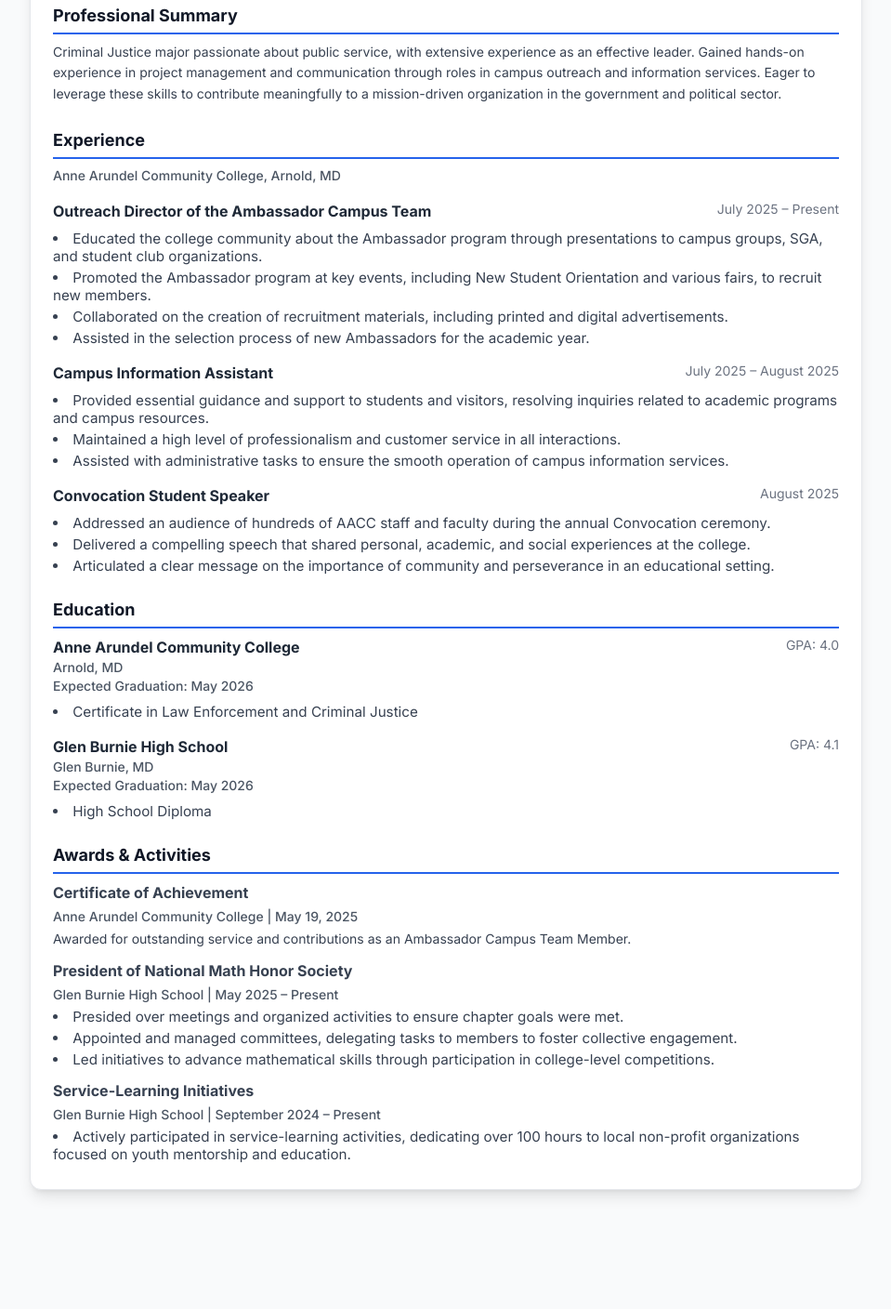
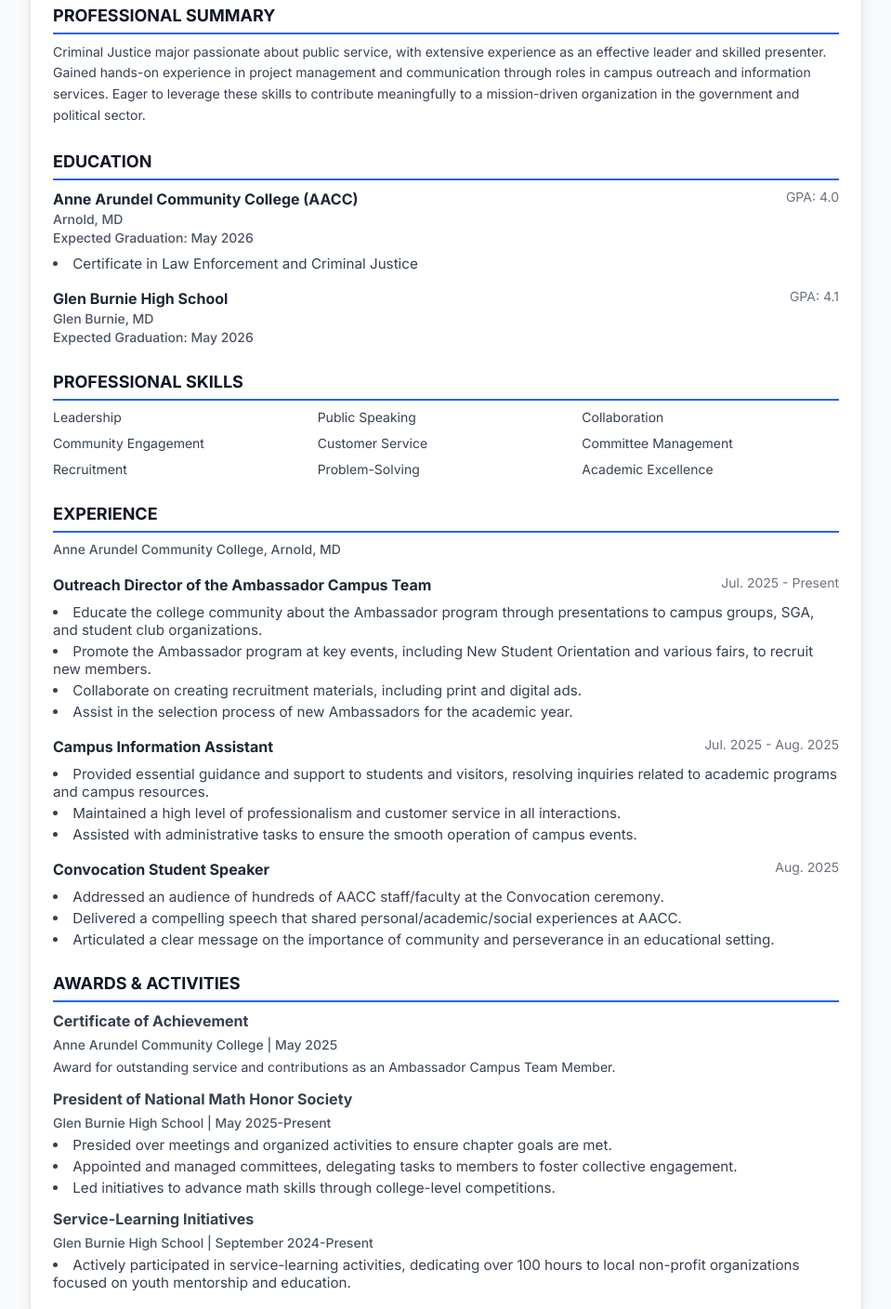
Before and after one commit to victoraigbedion1-hue/victoraigbedion1-hue.github.io, a plain HTML site: page index.html in a window 1280 px wide. Shown: the part 180-1588 px from the top of the page at 93% size, without its empty margins (160-1119 px from the left). Before the commit the page ends 1492 px from the top, so only its background shows below. Drawn offline with nearby package versions, Linux system fonts and the light colour scheme.

Commit message:
Update index.html

```diff
--- a/index.html
+++ b/index.html
@@ -71,71 +71,19 @@
 
         <!-- Professional Summary Section -->
         <section class="mt-4">
-            <h2 class="text-lg font-bold text-gray-900 pb-1 border-b-2 border-blue-600">Professional Summary</h2>
+            <h2 class="text-lg font-bold text-gray-900 pb-1 border-b-2 border-blue-600">PROFESSIONAL SUMMARY</h2>
             <p class="mt-2 text-gray-700 leading-relaxed text-sm">
-                Criminal Justice major passionate about public service, with extensive experience as an effective leader. Gained hands-on experience in project management and communication through roles in campus outreach and information services. Eager to leverage these skills to contribute meaningfully to a mission-driven organization in the government and political sector.
+                Criminal Justice major passionate about public service, with extensive experience as an effective leader and skilled presenter. Gained hands-on experience in project management and communication through roles in campus outreach and information services. Eager to leverage these skills to contribute meaningfully to a mission-driven organization in the government and political sector.
             </p>
-        </section>
-
-        <!-- Experience Section -->
-        <section class="mt-6">
-            <h2 class="text-lg font-bold text-gray-900 pb-1 border-b-2 border-blue-600">Experience</h2>
-
-            <!-- Since all roles are at AACC, we will consolidate the institution name at the top of this section as requested -->
-            <p class="text-sm font-medium text-gray-600 mt-2 mb-4">
-                Anne Arundel Community College, Arnold, MD
-            </p>
-
-            <!-- Role: Outreach Director -->
-            <div class="mt-2">
-                <div class="flex justify-between items-start">
-                    <h3 class="text-base font-bold">Outreach Director of the Ambassador Campus Team</h3>
-                    <span class="text-sm text-gray-500">July 2025 – Present</span>
-                </div>
-                <ul class="list-disc list-inside mt-2 space-y-1 text-gray-700">
-                    <li>Educated the college community about the Ambassador program through presentations to campus groups, SGA, and student club organizations.</li>
-                    <li>Promoted the Ambassador program at key events, including New Student Orientation and various fairs, to recruit new members.</li>
-                    <li>Collaborated on the creation of recruitment materials, including printed and digital advertisements.</li>
-                    <li>Assisted in the selection process of new Ambassadors for the academic year.</li>
-                </ul>
-            </div>
-
-            <!-- Role: Campus Information Assistant -->
-            <div class="mt-4">
-                <div class="flex justify-between items-start">
-                    <h3 class="text-base font-bold">Campus Information Assistant</h3>
-                    <span class="text-sm text-gray-500">July 2025 – August 2025</span>
-                </div>
-                <ul class="list-disc list-inside mt-2 space-y-1 text-gray-700">
-                    <li>Provided essential guidance and support to students and visitors, resolving inquiries related to academic programs and campus resources.</li>
-                    <li>Maintained a high level of professionalism and customer service in all interactions.</li>
-                    <li>Assisted with administrative tasks to ensure the smooth operation of campus information services.</li>
-                </ul>
-            </div>
-
-            <!-- Role: Student Speaker -->
-            <div class="mt-4">
-                <div class="flex justify-between items-start">
-                    <h3 class="text-base font-bold">Convocation Student Speaker</h3>
-                    <span class="text-sm text-gray-500">August 2025</span>
-                </div>
-                <ul class="list-disc list-inside mt-2 space-y-1 text-gray-700">
-                    <li>Addressed an audience of hundreds of AACC staff and faculty during the annual Convocation ceremony.</li>
-                    <li>Delivered a compelling speech that shared personal, academic, and social experiences at the college.</li>
-                    <li>Articulated a clear message on the importance of community and perseverance in an educational setting.</li>
-                </ul>
-            </div>
-
         </section>
 
         <!-- Education Section -->
         <section class="mt-6">
-            <h2 class="text-lg font-bold text-gray-900 pb-1 border-b-2 border-blue-600">Education</h2>
-            <!-- Reordered to put AACC first -->
+            <h2 class="text-lg font-bold text-gray-900 pb-1 border-b-2 border-blue-600">EDUCATION</h2>
             <div class="mt-2">
                 <div class="flex justify-between items-start">
                     <div>
-                        <h3 class="text-base font-bold">Anne Arundel Community College</h3>
+                        <h3 class="text-base font-bold">Anne Arundel Community College (AACC)</h3>
                         <p class="text-sm font-medium text-gray-600">Arnold, MD</p>
                         <p class="text-sm font-medium text-gray-600">Expected Graduation: May 2026</p>
                     </div>
@@ -154,32 +102,96 @@
                     </div>
                     <span class="text-sm text-gray-500">GPA: 4.1</span>
                 </div>
-                <ul class="list-disc list-inside mt-1 space-y-1 text-gray-700">
-                    <li>High School Diploma</li>
+            </div>
+        </section>
+
+        <!-- Professional Skills Section -->
+        <section class="mt-6">
+            <h2 class="text-lg font-bold text-gray-900 pb-1 border-b-2 border-blue-600">PROFESSIONAL SKILLS</h2>
+            <div class="mt-2 grid grid-cols-2 sm:grid-cols-3 gap-2 text-gray-700 text-sm">
+                <span>Leadership</span>
+                <span>Public Speaking</span>
+                <span>Collaboration</span>
+                <span>Community Engagement</span>
+                <span>Customer Service</span>
+                <span>Committee Management</span>
+                <span>Recruitment</span>
+                <span>Problem-Solving</span>
+                <span>Academic Excellence</span>
+            </div>
+        </section>
+
+        <!-- Experience Section -->
+        <section class="mt-6">
+            <h2 class="text-lg font-bold text-gray-900 pb-1 border-b-2 border-blue-600">EXPERIENCE</h2>
+
+            <!-- Since all roles are at AACC, we will consolidate the institution name at the top of this section as requested -->
+            <p class="text-sm font-medium text-gray-600 mt-2 mb-4">
+                Anne Arundel Community College, Arnold, MD
+            </p>
+
+            <!-- Role: Outreach Director -->
+            <div class="mt-2">
+                <div class="flex justify-between items-start">
+                    <h3 class="text-base font-bold">Outreach Director of the Ambassador Campus Team</h3>
+                    <span class="text-sm text-gray-500">Jul. 2025 - Present</span>
+                </div>
+                <ul class="list-disc list-inside mt-2 space-y-1 text-gray-700">
+                    <li>Educate the college community about the Ambassador program through presentations to campus groups, SGA, and student club organizations.</li>
+                    <li>Promote the Ambassador program at key events, including New Student Orientation and various fairs, to recruit new members.</li>
+                    <li>Collaborate on creating recruitment materials, including print and digital ads.</li>
+                    <li>Assist in the selection process of new Ambassadors for the academic year.</li>
                 </ul>
             </div>
+
+            <!-- Role: Campus Information Assistant -->
+            <div class="mt-4">
+                <div class="flex justify-between items-start">
+                    <h3 class="text-base font-bold">Campus Information Assistant</h3>
+                    <span class="text-sm text-gray-500">Jul. 2025 - Aug. 2025</span>
+                </div>
+                <ul class="list-disc list-inside mt-2 space-y-1 text-gray-700">
+                    <li>Provided essential guidance and support to students and visitors, resolving inquiries related to academic programs and campus resources.</li>
+                    <li>Maintained a high level of professionalism and customer service in all interactions.</li>
+                    <li>Assisted with administrative tasks to ensure the smooth operation of campus events.</li>
+                </ul>
+            </div>
+
+            <!-- Role: Convocation Student Speaker -->
+            <div class="mt-4">
+                <div class="flex justify-between items-start">
+                    <h3 class="text-base font-bold">Convocation Student Speaker</h3>
+                    <span class="text-sm text-gray-500">Aug. 2025</span>
+                </div>
+                <ul class="list-disc list-inside mt-2 space-y-1 text-gray-700">
+                    <li>Addressed an audience of hundreds of AACC staff/faculty at the Convocation ceremony.</li>
+                    <li>Delivered a compelling speech that shared personal/academic/social experiences at AACC.</li>
+                    <li>Articulated a clear message on the importance of community and perseverance in an educational setting.</li>
+                </ul>
+            </div>
+
         </section>
 
         <!-- Awards & Activities -->
         <section class="mt-6">
-            <h2 class="text-lg font-bold text-gray-900 pb-1 border-b-2 border-blue-600">Awards & Activities</h2>
+            <h2 class="text-lg font-bold text-gray-900 pb-1 border-b-2 border-blue-600">AWARDS & ACTIVITIES</h2>
             <div class="mt-2 space-y-1 text-gray-700">
                 <h3 class="text-base font-bold">Certificate of Achievement</h3>
-                <p class="text-sm font-medium text-gray-600">Anne Arundel Community College | May 19, 2025</p>
-                <p class="text-sm">Awarded for outstanding service and contributions as an Ambassador Campus Team Member.</p>
+                <p class="text-sm font-medium text-gray-600">Anne Arundel Community College | May 2025</p>
+                <p class="text-sm">Award for outstanding service and contributions as an Ambassador Campus Team Member.</p>
             </div>
             <div class="mt-3 space-y-1 text-gray-700">
                 <h3 class="text-base font-bold">President of National Math Honor Society</h3>
-                <p class="text-sm font-medium text-gray-600">Glen Burnie High School | May 2025 – Present</p>
+                <p class="text-sm font-medium text-gray-600">Glen Burnie High School | May 2025-Present</p>
                 <ul class="list-disc list-inside mt-1 space-y-1 text-gray-700">
-                    <li>Presided over meetings and organized activities to ensure chapter goals were met.</li>
+                    <li>Presided over meetings and organized activities to ensure chapter goals are met.</li>
                     <li>Appointed and managed committees, delegating tasks to members to foster collective engagement.</li>
-                    <li>Led initiatives to advance mathematical skills through participation in college-level competitions.</li>
+                    <li>Led initiatives to advance math skills through college-level competitions.</li>
                 </ul>
             </div>
             <div class="mt-3 space-y-1 text-gray-700">
                 <h3 class="text-base font-bold">Service-Learning Initiatives</h3>
-                <p class="text-sm font-medium text-gray-600">Glen Burnie High School | September 2024 – Present</p>
+                <p class="text-sm font-medium text-gray-600">Glen Burnie High School | September 2024-Present</p>
                 <ul class="list-disc list-inside mt-1 space-y-1 text-gray-700">
                     <li>Actively participated in service-learning activities, dedicating over 100 hours to local non-profit organizations focused on youth mentorship and education.</li>
                 </ul>
```
